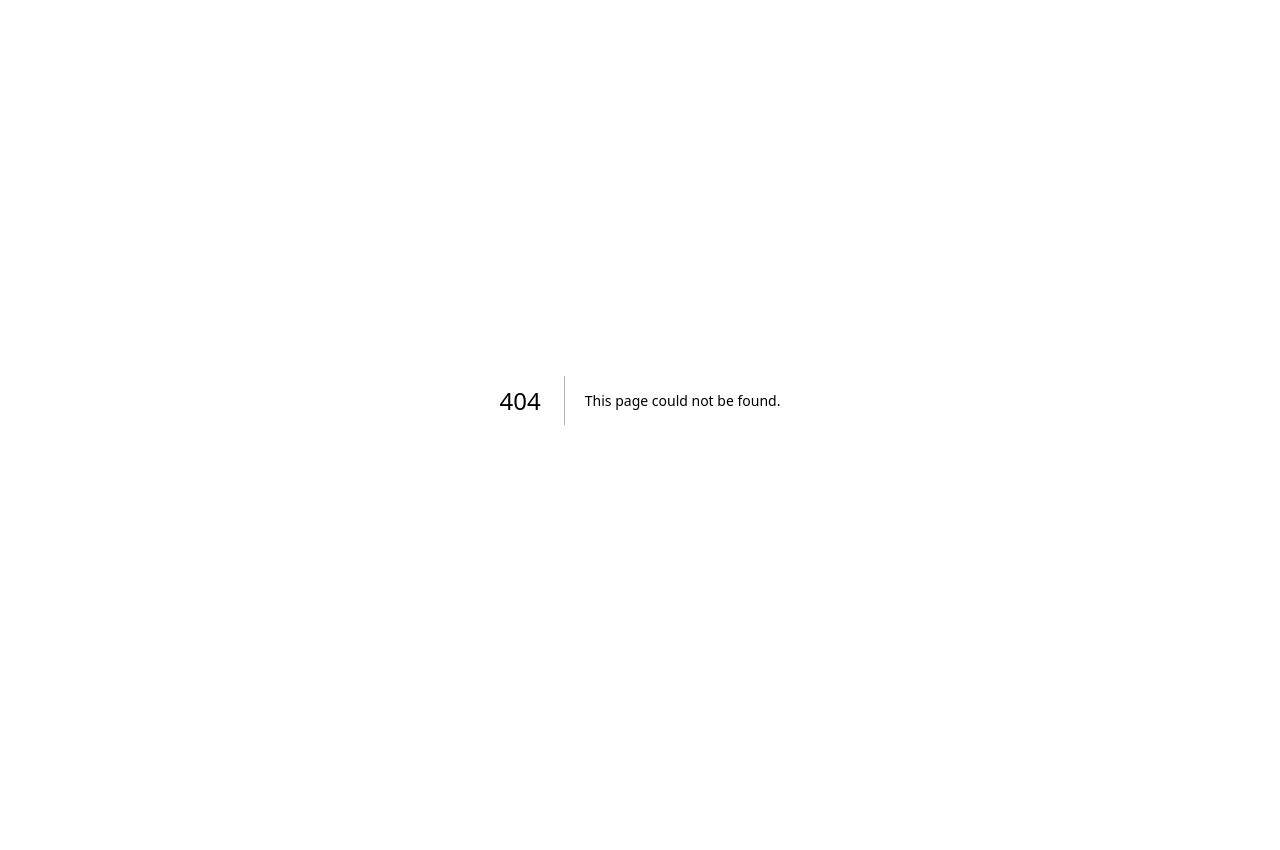
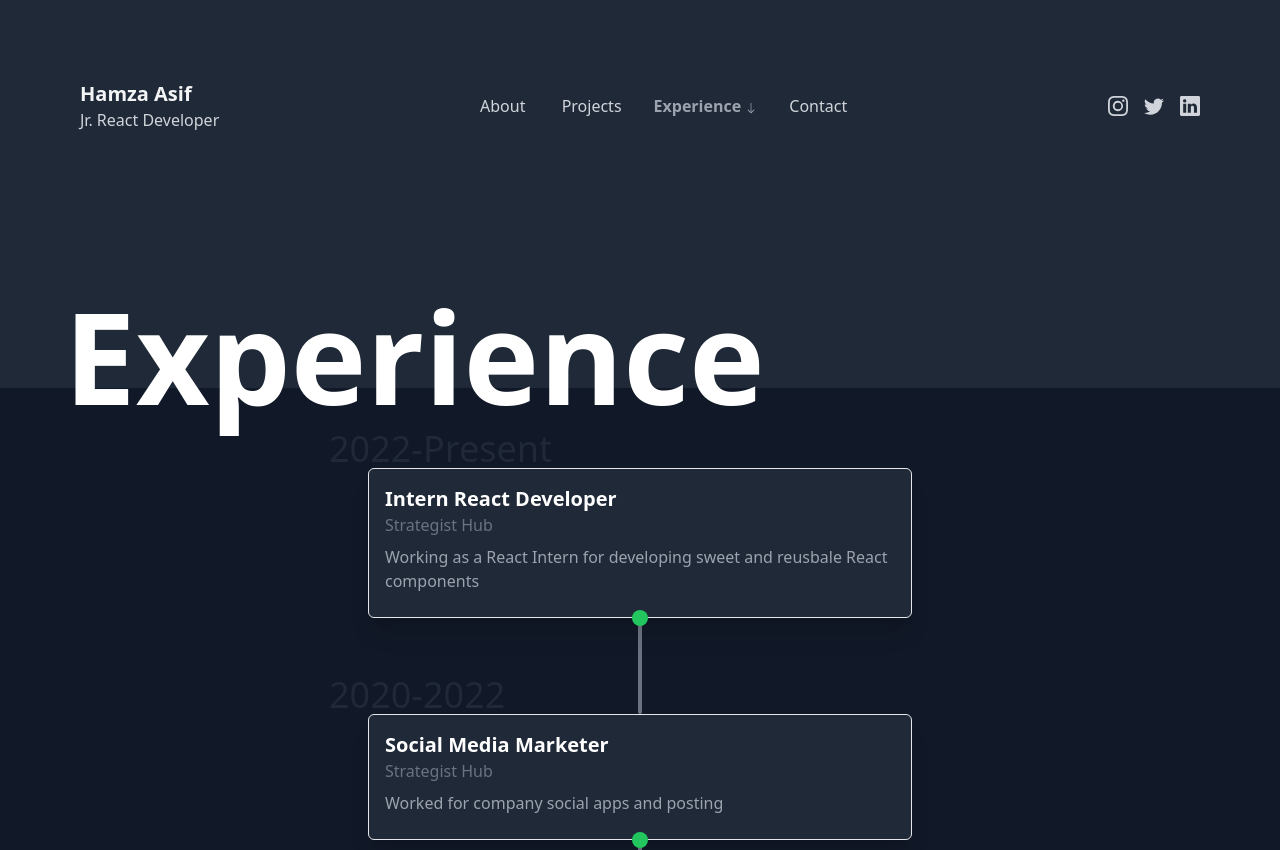
Before and after one commit to HamzaAsif159/my-portfolio, a Next.js app: page /experience in a window 1280 px wide. Before the commit this address had no page. Shown: the top 850 px of the page. Before the commit the page ends 800 px from the top, so only its background shows below. Built offline with nearby package versions, Linux system fonts and the light colour scheme.

Commit message:
Added experience

```diff
--- /dev/null
+++ b/components/Experience.jsx
@@ -0,0 +1,40 @@
+import React from "react"
+import Data from "../constant/Data"
+import ExperienceCard from "./ExperienceCard"
+
+export default function Experience() {
+  return (
+    <section className="bg-gray-800 text-white">
+      <div className="max-w-6xl mx-auto h-48 bbg-gray-800">
+        <h1 className=" text-5xl md:text-9xl font-bold py-20 text-center md:text-left">
+          Experience
+        </h1>
+      </div>
+      <div className="bg-gray-900 -mt-4">
+        <div className="grid grid-cols-1 dark:bg-gray-900 max-w-xl mx-auto pt-20">
+          {/* Experience card */}
+          {Data.experience.map((exp, idx) => (
+            <>
+              <ExperienceCard
+                key={idx}
+                title={exp.title}
+                description={exp.desc}
+                year={exp.year}
+                company={exp.company}
+                companyLink={exp.companyLink}
+              />
+              {idx === Data.experience.length - 1 ? null : (
+                <div className="divider-container flex flex-col items-center -mt-2">
+                  <div className="w-4 h-4 bg-green-500 rounded-full relative z-10">
+                    <div className="w-4 h-4 bg-green-500 rounded-full relative z-10 animate-ping"></div>
+                  </div>
+                  <div className="w-1 h-24 bg-gray-500 rounded-full -mt-2"></div>
+                </div>
+              )}
+            </>
+          ))}
+        </div>
+      </div>
+    </section>
+  )
+}
--- /dev/null
+++ b/components/ExperienceCard.jsx
@@ -0,0 +1,22 @@
+import React from "react"
+
+export default function ExperienceCard({
+  title,
+  description,
+  year,
+  company,
+  companyLink,
+}) {
+  return (
+    <div className="relative experience-card border p-4 rounded-md shadow-xl bg-gray-800 z-10 mx-4">
+      <h1 className="absolute -top-10 md:-left-10 md:-top-10 text-4xl font-bol text-gray-800">
+        {year}
+      </h1>
+      <h1 className="font-semibold text-xl">{title}</h1>
+      <a href={companyLink} className="text-gray-500">
+        {company}
+      </a>
+      <p className="text-gray-400 my-2">{description}</p>
+    </div>
+  )
+}
--- /dev/null
+++ b/pages/experience.js
@@ -0,0 +1,13 @@
+import React from "react"
+import Container from "../components/Container"
+import Experience from "../components/Experience"
+
+export default function experience() {
+  return (
+    <>
+      <Container>
+        <Experience />
+      </Container>
+    </>
+  )
+}
```
